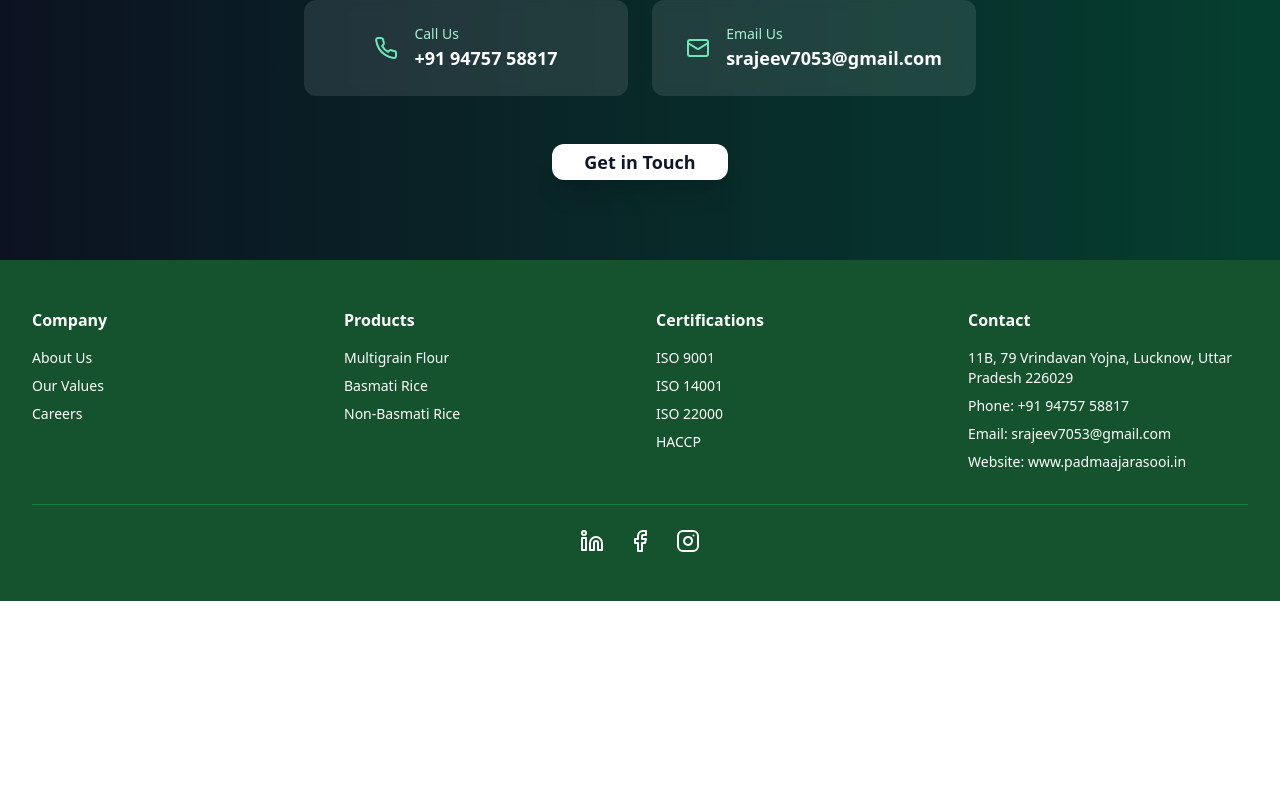
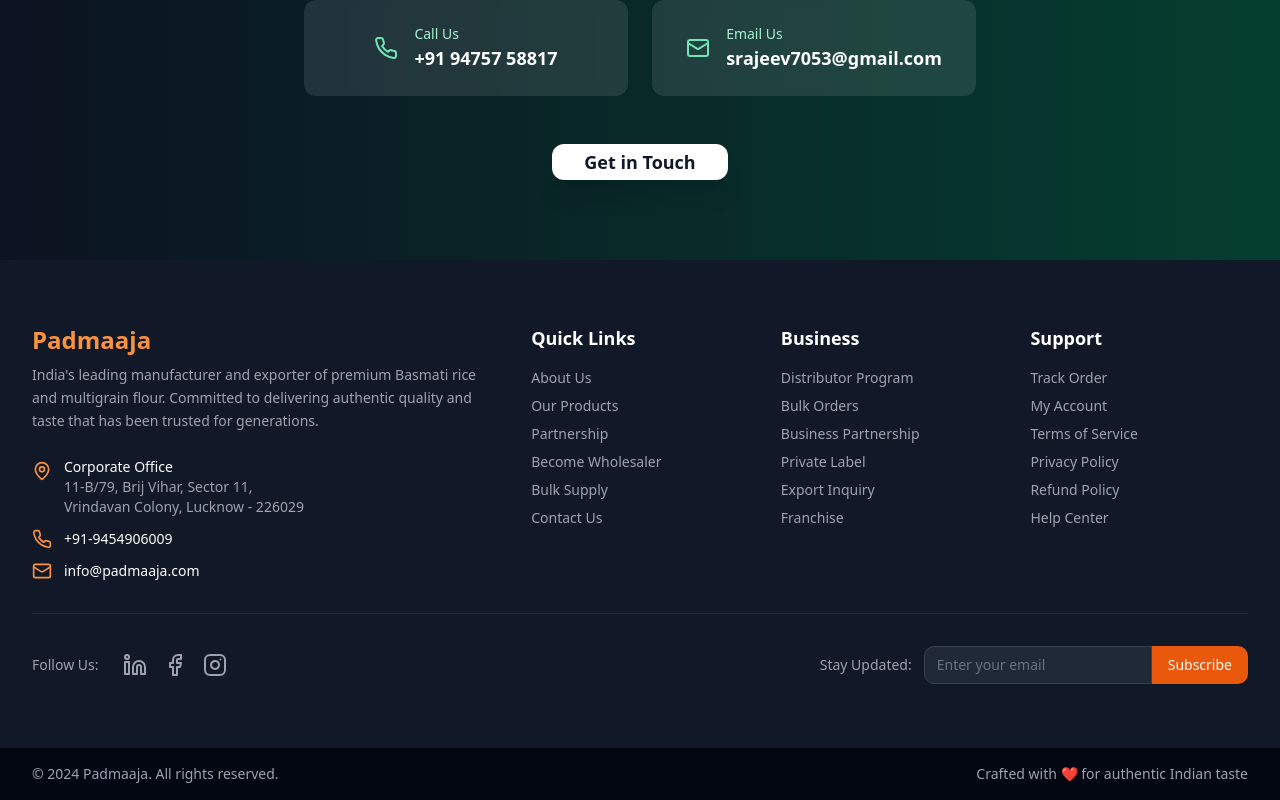
Before and after one commit to jabinweb/padmaaza, a Next.js app: page /about in a window 1280 px wide. Shown: the part 7553-8353 px from the top of the page. Before the commit the page ends 8154 px from the top, so only its background shows below. Built offline with nearby package versions, Linux system fonts and the light colour scheme; no server answers; the database is empty.

Commit message:
Fixed footer

```diff
--- a/components/layout/footer.tsx
+++ b/components/layout/footer.tsx
@@ -1,51 +1,139 @@
 import Link from 'next/link'
-import { Linkedin, Facebook, Instagram } from 'lucide-react'
+import { Linkedin, Facebook, Instagram, Mail, Phone, MapPin, Award, Truck, Shield } from 'lucide-react'
 
 export function Footer() {
   return (
-    <footer className="bg-green-900 text-white">
-      <div className="max-w-7xl mx-auto px-4 sm:px-6 lg:px-8 py-12">
-        <div className="grid grid-cols-1 md:grid-cols-4 gap-8">
+    <footer className="bg-gray-900 text-white">
+      {/* Main Footer Content */}
+      <div className="max-w-7xl mx-auto px-4 sm:px-6 lg:px-8 py-16">
+        <div className="grid grid-cols-1 md:grid-cols-2 lg:grid-cols-5 gap-8">
+
+          {/* Company Info */}
+          <div className="lg:col-span-2">
+            <div className="mb-6">
+              <h3 className="text-2xl font-bold text-orange-400 mb-2">Padmaaja</h3>
+              <p className="text-gray-400 text-sm leading-relaxed">
+                India's leading manufacturer and exporter of premium Basmati rice and multigrain flour.
+                Committed to delivering authentic quality and taste that has been trusted for generations.
+              </p>
+            </div>
+
+            {/* Contact Info */}
+            <div className="space-y-3">
+              <div className="flex items-start space-x-3">
+                <MapPin className="h-5 w-5 text-orange-400 mt-1 flex-shrink-0" />
+                <div className="text-sm">
+                  <p className="font-medium">Corporate Office</p>
+                  <p className="text-gray-400">11-B/79, Brij Vihar, Sector 11,<br />Vrindavan Colony, Lucknow - 226029</p>
+                </div>
+              </div>
+              <div className="flex items-center space-x-3">
+                <Phone className="h-5 w-5 text-orange-400" />
+                <div className="text-sm">
+                  <a href="tel:+91-9454906009" className="hover:text-orange-400 transition-colors">
+                    +91-9454906009
+                  </a>
+                </div>
+              </div>
+              <div className="flex items-center space-x-3">
+                <Mail className="h-5 w-5 text-orange-400" />
+                <div className="text-sm">
+                  <a href="mailto:info@padmaaja.com" className="hover:text-orange-400 transition-colors">
+                    info@padmaaja.com
+                  </a>
+                </div>
+              </div>
+            </div>
+          </div>
+
+          {/* Quick Links */}
           <div>
-            <h3 className="font-semibold mb-4">Company</h3>
+            <h4 className="font-semibold text-lg mb-4 text-white">Quick Links</h4>
             <ul className="space-y-2 text-sm">
-              <li><Link href="/about" className="hover:text-gray-300">About Us</Link></li>
-              <li><Link href="/#values" className="hover:text-gray-300">Our Values</Link></li>
-              <li><Link href="/careers" className="hover:text-gray-300">Careers</Link></li>
+              <li><Link href="/about" className="text-gray-400 hover:text-orange-400 transition-colors">About Us</Link></li>
+              <li><Link href="/products" className="text-gray-400 hover:text-orange-400 transition-colors">Our Products</Link></li>
+              <li><Link href="/partnership" className="text-gray-400 hover:text-orange-400 transition-colors">Partnership</Link></li>
+              <li><Link href="/wholesaler" className="text-gray-400 hover:text-orange-400 transition-colors">Become Wholesaler</Link></li>
+              <li><Link href="/bulk-supply" className="text-gray-400 hover:text-orange-400 transition-colors">Bulk Supply</Link></li>
+              <li><Link href="/contact" className="text-gray-400 hover:text-orange-400 transition-colors">Contact Us</Link></li>
             </ul>
           </div>
+
+          {/* Business Solutions */}
           <div>
-            <h3 className="font-semibold mb-4">Products</h3>
+            <h4 className="font-semibold text-lg mb-4 text-white">Business</h4>
             <ul className="space-y-2 text-sm">
-              <li><Link href="/products/multigrain-flour" className="hover:text-gray-300">Multigrain Flour</Link></li>
-              <li><Link href="/products/premium-basmati-rice" className="hover:text-gray-300">Basmati Rice</Link></li>
-              <li><Link href="/products/non-basmati-rice" className="hover:text-gray-300">Non-Basmati Rice</Link></li>
+              <li><Link href="/wholesaler" className="text-gray-400 hover:text-orange-400 transition-colors">Distributor Program</Link></li>
+              <li><Link href="/bulk-supply" className="text-gray-400 hover:text-orange-400 transition-colors">Bulk Orders</Link></li>
+              <li><Link href="/partnership" className="text-gray-400 hover:text-orange-400 transition-colors">Business Partnership</Link></li>
+              <li><Link href="/contact" className="text-gray-400 hover:text-orange-400 transition-colors">Private Label</Link></li>
+              <li><Link href="/contact" className="text-gray-400 hover:text-orange-400 transition-colors">Export Inquiry</Link></li>
+              <li><Link href="/contact" className="text-gray-400 hover:text-orange-400 transition-colors">Franchise</Link></li>
             </ul>
           </div>
+
+          {/* Legal & Support */}
           <div>
-            <h3 className="font-semibold mb-4">Certifications</h3>
+            <h4 className="font-semibold text-lg mb-4 text-white">Support</h4>
             <ul className="space-y-2 text-sm">
-              <li>ISO 9001</li>
-              <li>ISO 14001</li>
-              <li>ISO 22000</li>
-              <li>HACCP</li>
-            </ul>
-          </div>
-          <div>
-            <h3 className="font-semibold mb-4">Contact</h3>
-            <ul className="space-y-2 text-sm">
-              <li>11B, 79 Vrindavan Yojna, Lucknow, Uttar Pradesh 226029</li>
-              <li>Phone: +91 94757 58817</li>
-              <li>Email: <a href="mailto:srajeev7053@gmail.com" className="hover:text-gray-300">srajeev7053@gmail.com</a></li>
-              <li>Website: <a href="https://www.padmaajarasooi.in" className="hover:text-gray-300">www.padmaajarasooi.in</a></li>
+              <li><Link href="/orders" className="text-gray-400 hover:text-orange-400 transition-colors">Track Order</Link></li>
+              <li><Link href="/profile" className="text-gray-400 hover:text-orange-400 transition-colors">My Account</Link></li>
+              <li><Link href="/terms-of-service" className="text-gray-400 hover:text-orange-400 transition-colors">Terms of Service</Link></li>
+              <li><Link href="/privacy-policy" className="text-gray-400 hover:text-orange-400 transition-colors">Privacy Policy</Link></li>
+              <li><Link href="/refund-policy" className="text-gray-400 hover:text-orange-400 transition-colors">Refund Policy</Link></li>
+              <li><Link href="/contact" className="text-gray-400 hover:text-orange-400 transition-colors">Help Center</Link></li>
             </ul>
           </div>
         </div>
-        <div className="mt-8 border-t border-green-700 pt-6">
-          <div className="flex justify-center space-x-6">
-            <Link href="#"><Linkedin className="h-6 w-6 hover:text-gray-300"/></Link>
-            <Link href="#"><Facebook className="h-6 w-6 hover:text-gray-300"/></Link>
-            <Link href="#"><Instagram className="h-6 w-6 hover:text-gray-300"/></Link>
+
+        {/* Social Media & Newsletter */}
+        <div className="mt-8 pt-8 border-t border-gray-800">
+          <div className="flex flex-col md:flex-row justify-between items-center">
+
+            {/* Social Media */}
+            <div className="flex items-center space-x-6 mb-4 md:mb-0">
+              <span className="text-sm font-medium text-gray-400">Follow Us:</span>
+              <div className="flex space-x-4">
+                <Link href="#" className="text-gray-400 hover:text-orange-400 transition-colors">
+                  <Linkedin className="h-6 w-6" />
+                </Link>
+                <Link href="#" className="text-gray-400 hover:text-orange-400 transition-colors">
+                  <Facebook className="h-6 w-6" />
+                </Link>
+                <Link href="#" className="text-gray-400 hover:text-orange-400 transition-colors">
+                  <Instagram className="h-6 w-6" />
+                </Link>
+              </div>
+            </div>
+
+            {/* Newsletter Signup */}
+            <div className="flex items-center space-x-3">
+              <span className="text-sm font-medium text-gray-400">Stay Updated:</span>
+              <div className="flex">
+                <input
+                  type="email"
+                  placeholder="Enter your email"
+                  className="px-3 py-2 bg-gray-800 border border-gray-700 rounded-l-md text-sm focus:outline-none focus:border-orange-400 text-white placeholder-gray-500"
+                />
+                <button className="px-4 py-2 bg-orange-600 hover:bg-orange-700 text-white text-sm rounded-r-md transition-colors">
+                  Subscribe
+                </button>
+              </div>
+            </div>
+          </div>
+        </div>
+      </div>
+
+      {/* Bottom Bar */}
+      <div className="bg-gray-950">
+        <div className="max-w-7xl mx-auto px-4 sm:px-6 lg:px-8 py-4">
+          <div className="flex flex-col md:flex-row justify-between items-center text-sm text-gray-400">
+            <div>
+              <p>&copy; 2024 Padmaaja. All rights reserved.</p>
+            </div>
+            <div className="mt-2 md:mt-0">
+              <p>Crafted with ❤️ for authentic Indian taste</p>
+            </div>
           </div>
         </div>
       </div>
```
